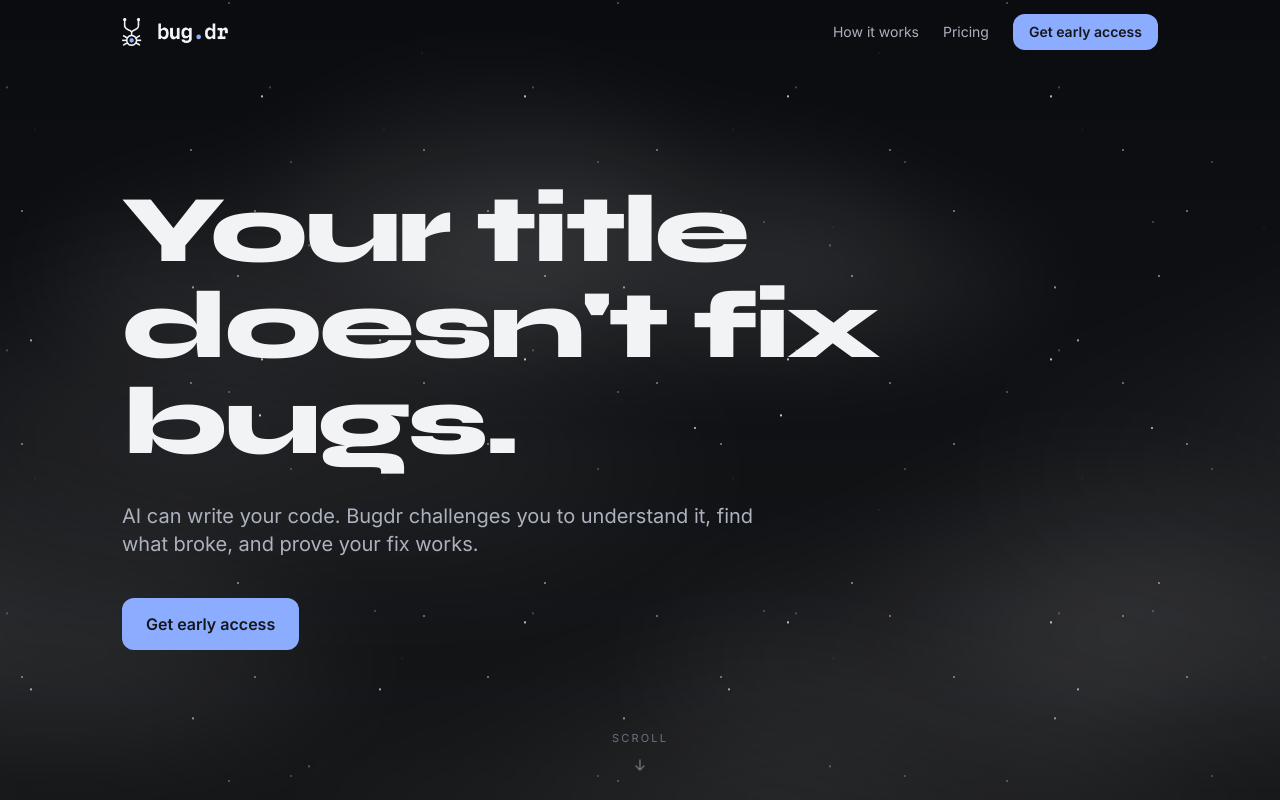
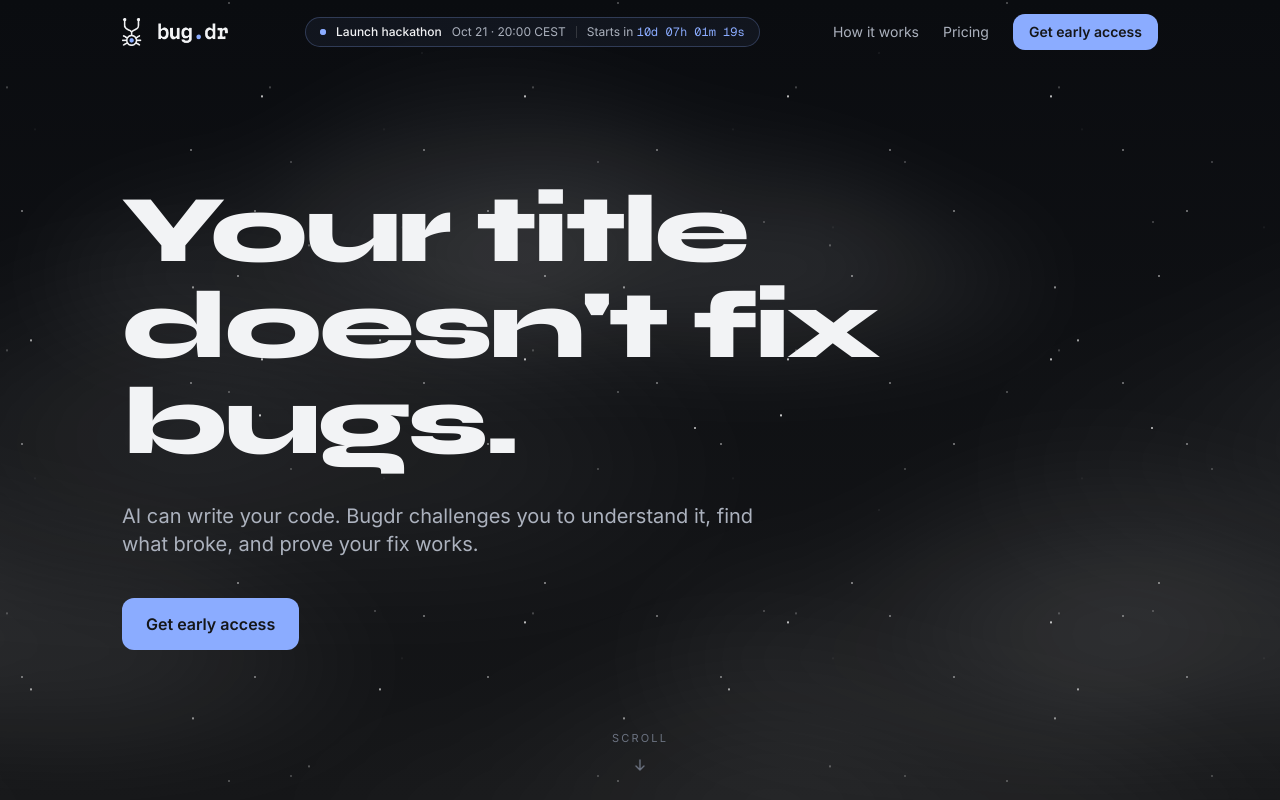
Before and after one commit to anzepislar/bugdr-landingpage, a Next.js app: page / in a window 1280 px wide. Shown: the top 800 px of the page. Built offline with nearby package versions, Linux system fonts and the light colour scheme; no server answers.

Commit message:
Add launch hackathon badge with live countdown to the nav
Counts down to Oct 21, 2026 20:00 CEST (18:00 UTC), links to the
hackathons section. Inline pill on lg+, slim strip under the bar below.

Co-Authored-By: Claude Opus 5.5 <noreply@anthropic.com>

```diff
--- a/app/globals.css
+++ b/app/globals.css
@@ -31,6 +31,12 @@ body {
 /* Leave room for the fixed nav when jumping to an anchor. */
 section[id] {
   scroll-margin-top: 72px;
+}
+/* Below lg the nav carries the hackathon strip, so it's ~33px taller. */
+@media (max-width: 1023px) {
+  section[id] {
+    scroll-margin-top: 108px;
+  }
 }
 
 pre,
--- a/components/landing/countdown.tsx
+++ b/components/landing/countdown.tsx
@@ -2,57 +2,33 @@
 
 import { useEffect, useState } from "react";
 
-// Launch target — fix when the launch date moves.
-// Set to midnight UTC so the count is consistent in any timezone.
-const LAUNCH_AT = Date.UTC(2026, 9, 21, 0, 0, 0); // Oct 21, 2026 00:00 UTC
+// Launch hackathon start: Oct 21, 2026, 20:00 CEST (UTC+2) = 18:00 UTC.
+export const HACKATHON_AT = Date.UTC(2026, 9, 21, 18, 0, 0);
 
-function diffParts(target: number) {
-  const now = Date.now();
-  const ms = Math.max(0, target - now);
-  const days = Math.floor(ms / 86_400_000);
-  const hours = Math.floor((ms % 86_400_000) / 3_600_000);
-  const minutes = Math.floor((ms % 3_600_000) / 60_000);
-  return { days, hours, minutes };
+const pad = (n: number) => String(n).padStart(2, "0");
+
+function format(ms: number) {
+  const s = Math.floor(ms / 1000);
+  const d = Math.floor(s / 86_400);
+  return `${d}d ${pad(Math.floor((s % 86_400) / 3600))}h ${pad(Math.floor((s % 3600) / 60))}m ${pad(s % 60)}s`;
 }
 
-// Hydration-safe state shape. The first render (SSR + client's hydration
-// pass before useEffect fires) reads from this, so the markup is byte-
-// identical on both sides regardless of when the server stamped the HTML
-// or when the client hydrated. Real values land after mount via useEffect.
-type Parts = { days: string; hours: string; minutes: string } | null;
-
-export function Countdown() {
-  const [parts, setParts] = useState<Parts>(null);
+// Hydration-safe: SSR and the first client render show a placeholder of the
+// same shape; the real time lands after mount. Renders "Live now" once started.
+export function Countdown({ target = HACKATHON_AT }: { target?: number }) {
+  const [left, setLeft] = useState<number | null>(null);
 
   useEffect(() => {
-    const update = () => {
-      const p = diffParts(LAUNCH_AT);
-      setParts({
-        days: String(p.days),
-        hours: String(p.hours).padStart(2, "0"),
-        minutes: String(p.minutes).padStart(2, "0"),
-      });
-    };
+    const update = () => setLeft(target - Date.now());
     update();
-    const id = setInterval(update, 60_000);
+    const id = setInterval(update, 1000);
     return () => clearInterval(id);
-  }, []);
+  }, [target]);
 
-  const days = parts?.days ?? "--";
-  const hours = parts?.hours ?? "--";
-  const minutes = parts?.minutes ?? "--";
-
+  if (left !== null && left <= 0) return <span className="text-passed">Live now</span>;
   return (
-    <span className="tabular-nums">
-      <span className="text-text font-medium">{days}</span>
-      <span className="text-muted"> days, </span>
-      <span className="text-text font-medium">
-        {hours}h
-      </span>
-      <span className="text-muted"> </span>
-      <span className="text-text font-medium">
-        {minutes}m
-      </span>
+    <span className="font-mono tabular-nums">
+      {left === null ? "-d --h --m --s" : format(left)}
     </span>
   );
 }
--- a/components/landing/nav.tsx
+++ b/components/landing/nav.tsx
@@ -4,6 +4,7 @@ import { useEffect, useState } from "react";
 import Image from "next/image";
 import Link from "next/link";
 import { assetPath } from "@/lib/asset-path";
+import { Countdown } from "@/components/landing/countdown";
 
 // Sticky top nav. "home": transparent over the hero, glass once the page
 // scrolls; section links hide on mobile, the CTA stays. "legal": logo and
@@ -13,6 +14,38 @@ const links = [
   { href: "#how-it-works", label: "How it works" },
   { href: "#pricing", label: "Pricing" },
 ];
+
+// Launch hackathon teaser. "inline" sits in the bar on lg+; "strip" is a
+// slim full-width row under the bar on smaller screens.
+function HackathonBadge({ variant }: { variant: "inline" | "strip" }) {
+  const inline = variant === "inline";
+  return (
+    <a
+      href="#hackathons"
+      className={
+        inline
+          ? "group hidden items-center gap-2.5 rounded-full border border-action/25 bg-action/[0.06] px-3.5 py-1.5 text-xs transition-colors hover:border-action/50 lg:inline-flex"
+          : "flex items-center justify-center gap-2.5 border-t border-white/[0.06] bg-action/[0.06] px-5 py-2 text-xs lg:hidden"
+      }
+    >
+      <span aria-hidden className="relative flex h-1.5 w-1.5">
+        <span className="absolute inline-flex h-full w-full rounded-full bg-action opacity-70 motion-safe:animate-ping" />
+        <span className="relative inline-flex h-1.5 w-1.5 rounded-full bg-action" />
+      </span>
+      <span className="font-medium text-text">Launch hackathon</span>
+      <span className="text-muted">
+        Oct 21{inline && <> · 20:00 CEST</>}
+      </span>
+      <span aria-hidden className="h-3 w-px bg-white/15" />
+      <span className="text-muted">
+        <span className={inline ? "" : "hidden sm:inline"}>Starts in </span>
+        <span className="text-action">
+          <Countdown />
+        </span>
+      </span>
+    </a>
+  );
+}
 
 function Logo({ href }: { href: string }) {
   return (
@@ -60,6 +93,7 @@ export function Nav({ variant = "home" }: { variant?: "home" | "legal" }) {
         ) : (
           <>
             <Logo href="#top" />
+            <HackathonBadge variant="inline" />
             <nav aria-label="Primary" className="flex items-center gap-6">
               {links.map((l) => (
                 <a
@@ -77,6 +111,7 @@ export function Nav({ variant = "home" }: { variant?: "home" | "legal" }) {
           </>
         )}
       </div>
+      {variant === "home" && <HackathonBadge variant="strip" />}
     </header>
   );
 }
```
